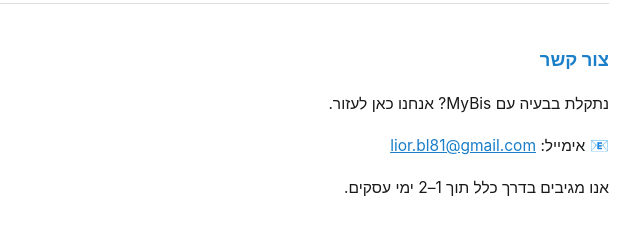
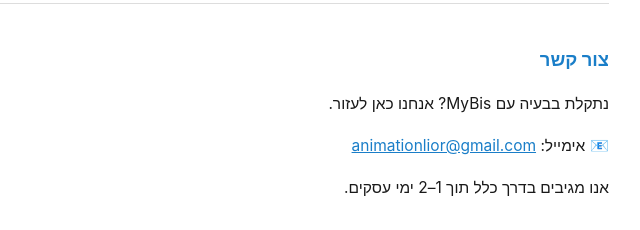
Before and after one commit to liorbel/mybis-legal, a plain HTML site: page support.html in a window 1280 px wide. Shown: the part 1040-1270 px from the top of the page, 391-1031 px from the left. Drawn offline with Linux system fonts and the light colour scheme.

Commit message:
Update support.html

```diff
--- a/support.html
+++ b/support.html
@@ -54,7 +54,7 @@
 
   <h2>צור קשר</h2>
   <p>נתקלת בבעיה עם MyBis? אנחנו כאן לעזור.</p>
-  <p>📧 אימייל: <a href="mailto:lior.bl81@gmail.com">lior.bl81@gmail.com</a></p>
+  <p>📧 אימייל: <a href="mailto:animationlior@gmail.com">animationlior@gmail.com</a></p>
   <p>אנו מגיבים בדרך כלל תוך 1–2 ימי עסקים.</p>
 
   <h2>שאלות נפוצות</h2>
```
